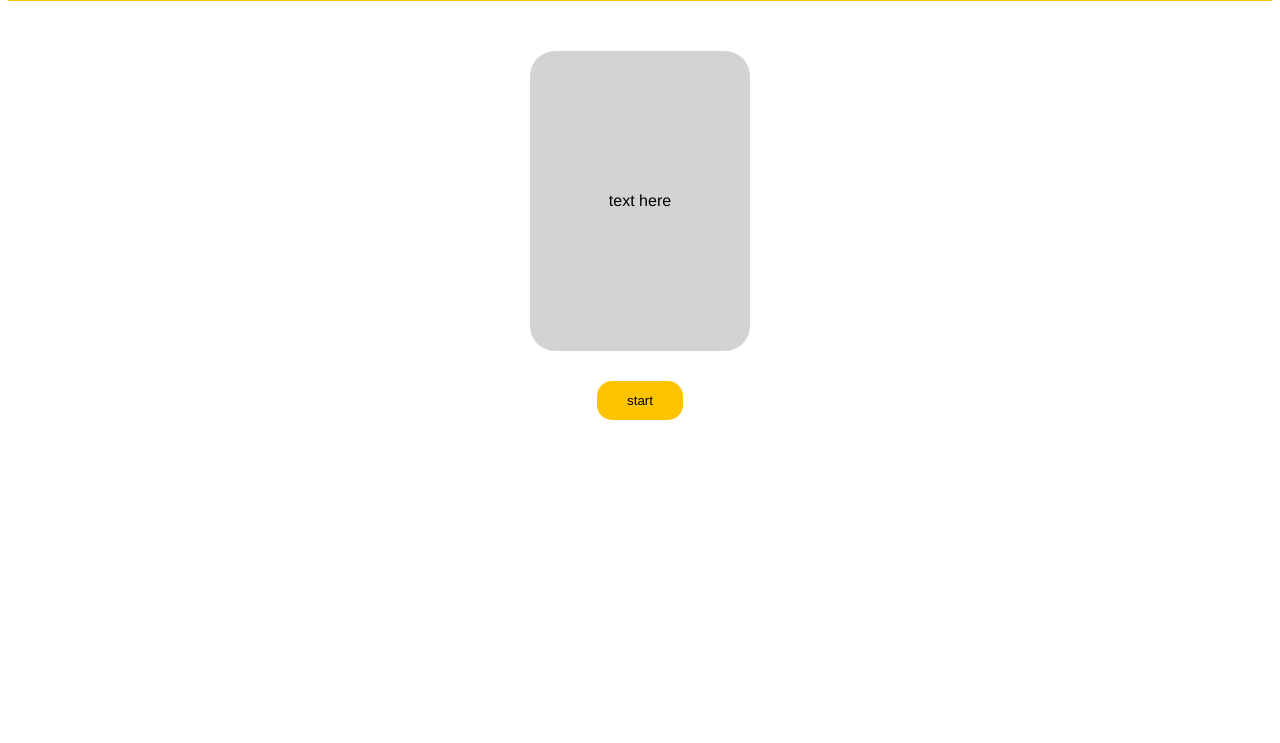
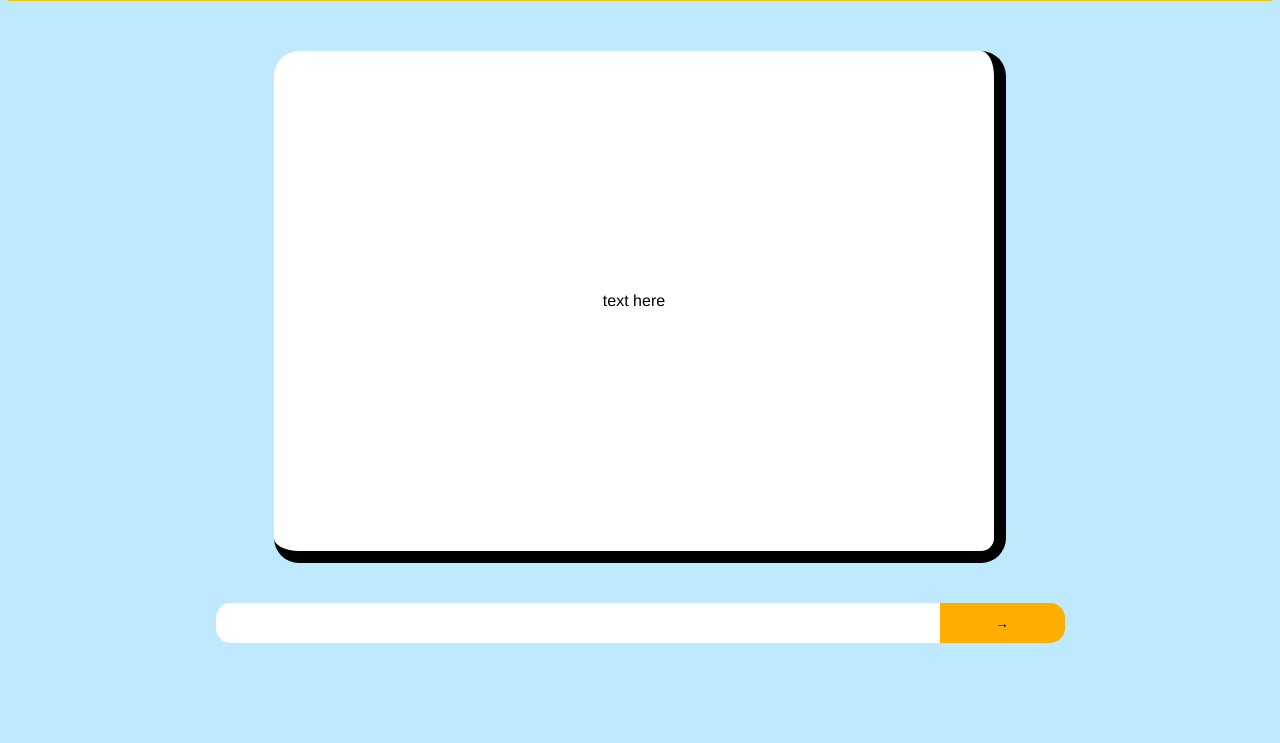
Before and after one commit to Yurills/final-project-i2cedt, a website: page frontend/index.html in a window 1280 px wide. Shown: the part 57-800 px from the top of the page. Drawn offline with Linux system fonts and the light colour scheme.

Commit message:
Redo base html and css will added the "deck customization bar" later bro

```diff
--- a/frontend/index.html
+++ b/frontend/index.html
@@ -8,7 +8,6 @@
         <section id="header">
             <nav>
                 <p id="logo">placeholder</p>
-                <button id="add-deck">create</button>
             </nav>
         </section>
 
@@ -22,12 +21,12 @@
 
         <section id="main-display">
             <div id="wrapper">
-                <div class="card" id ="deck-display">
+                <div id ="main__display-screen">
                     <span>text here</span>
-
                 </div>
-                <div id="input-display">
-                    <button class="button">start</button>
+                <div id="main__user-input">
+                    <input class="user-input" id="main__user-input--inputbar">
+                    <button class="button" id="main__user-input--inputbutton">→</button>
                 </div>
             </div>
 
--- a/frontend/styles.css
+++ b/frontend/styles.css
@@ -1,5 +1,6 @@
 body {
     font-family: 'Franklin Gothic Medium', 'Arial Narrow', Arial, sans-serif;
+    background-color: #BFE9FF;
 }
 
 
@@ -17,37 +18,51 @@ nav {
 }
 
 
-/* main display showing decks */
-#main-display {
-    margin:20px;
-    display:flex;
-    justify-content: center;
+/*main display-screen showing question*/
+#wrapper {
+    display: block;
+    text-align: center;
+    margin: 50px;
 }
 
-.card {
+#main__display-screen {
     display: flex;
-    background-color: lightgrey;
-    width: 220px;
-    height: 300px;
-    margin: 30px;
+    justify-content: center;
+    border: 12px solid black;
+    border-left: 0px;
+    border-top: 0px;
     border-radius: 25px;
+    height: 500px;
+    width: 720px;
+    background-color: #FFFFFF;
+    margin: 40px auto;
 }
-.card span {
+#main__display-screen span {
     margin: auto;
 }
 
-.button {
-    border-radius: 15px;
-}
 
-/*everything inside main display*/
-#input-display {
+#main__user-input {
     display: flex;
     justify-content: center;
+    margin: auto;
+    height: 40px
+
 }
+#main__user-input--inputbar {
+    border: none;
+    border-radius: 15px 0px 0px 15px;
+    width: 720px;
 
-#input-display button {
-    border: 0px;
-    background-color: #FFC300;
-    padding:  12px 30px;
 }
+#main__user-input--inputbutton {
+    border:none;
+    border-radius: 0px 15px 15px 0px;
+    width: 125px;
+
+    background-color: #ffae00;
+
+}
+#main_user-input--inputbutton:hover{  /* not working don't know why */
+    background-color: rgba(145, 182, 168, 0.11);
+}
```
